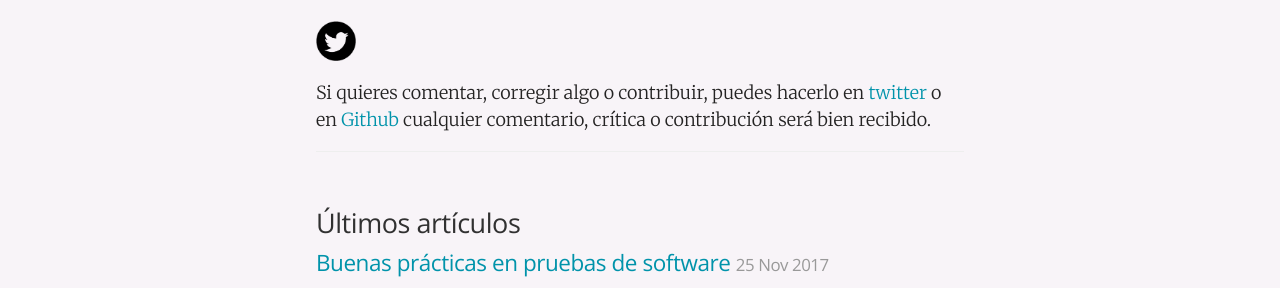
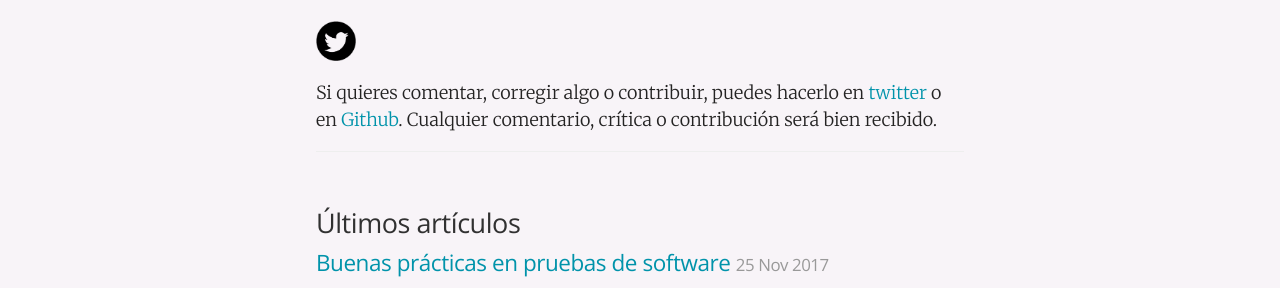
Before and after one commit to juanmirod/juanmirod.github.io, a Jekyll site: the page built from _posts/2016-07-15-articulo-investigacion-rrnn.markdown, in a window 1280 px wide. Shown: the part 809-1097 px from the top of the page. Built offline with Jekyll 4.4.1, drawn with Linux system fonts in a browser that asks for light colours.

Commit message:
fix: typo

```diff
--- a/_layouts/post.html
+++ b/_layouts/post.html
@@ -13,7 +13,7 @@ layout: default
 </div>
 
 <div>
-  <p>Si quieres comentar, corregir algo o contribuir, puedes hacerlo en <a href="http://twitter.com/home?status=@juanmirod%20#poramoralcodigo">twitter</a> o en <a href="https://github.com/juanmirod/juanmirod.github.io">Github</a> cualquier comentario, crítica o contribución será bien recibido.</p>
+  <p>Si quieres comentar, corregir algo o contribuir, puedes hacerlo en <a href="http://twitter.com/home?status=@juanmirod%20#poramoralcodigo">twitter</a> o en <a href="https://github.com/juanmirod/juanmirod.github.io">Github</a>. Cualquier comentario, crítica o contribución será bien recibido.</p>
 </div>
 
 {% if page.tags contains "javascript" %}
```
